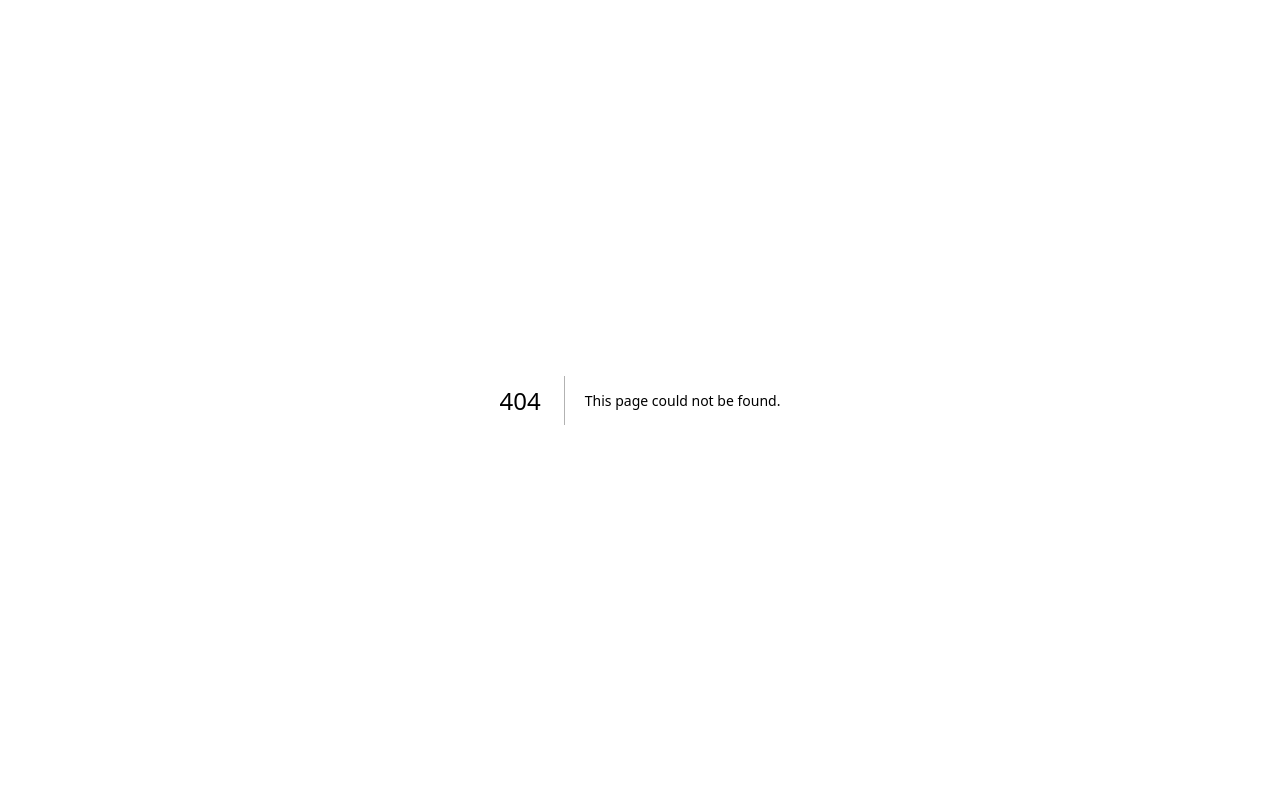
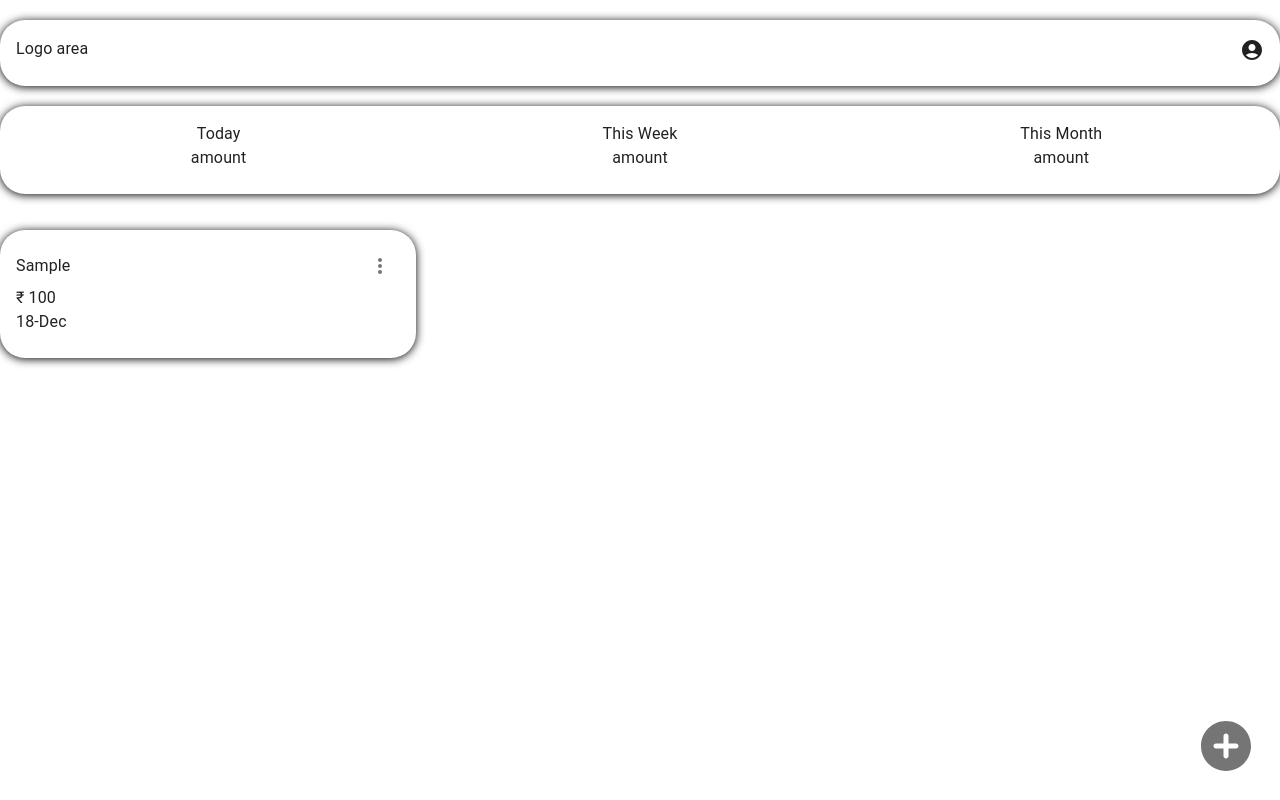
Before and after one commit to Satyaveerjaligama/manage-expenses-frontend, a Next.js app: page /personal-expenses in a window 1280 px wide. Before the commit this address had no page. Built offline with nearby package versions, Linux system fonts and the light colour scheme.

Commit message:
Added personal expenses page and other components

```diff
--- a/app/home/page.tsx
+++ b/app/home/page.tsx
@@ -1,8 +1,11 @@
 "use client";
+import Header from "@/components/Header";
 import { Card, CardActionArea, Typography } from "@mui/material";
 
 const HomePage = () => {
   return (
+    <>
+      <Header />
       <div
         className="w-4/5 absolute top-2/4 left-2/4 flex flex-row justify-around"
         style={{ transform: "translate(-50%, -50%)" }}
@@ -18,6 +21,7 @@ const HomePage = () => {
           </CardActionArea>
         </Card>
       </div>
+    </>
   );
 };
 
--- /dev/null
+++ b/app/personal-expenses/ExpenseModal.tsx
@@ -0,0 +1,69 @@
+"use client";
+import Box from "@mui/material/Box";
+import Typography from "@mui/material/Typography";
+import Modal from "@mui/material/Modal";
+import { Button, TextField } from "@mui/material";
+import { EXPENSE_MODAL_TYPES } from "@/utils/constants";
+
+const style = {
+  position: "absolute",
+  top: "50%",
+  left: "50%",
+  transform: "translate(-50%, -50%)",
+  width: "40%",
+  bgcolor: "background.paper",
+  boxShadow: 24,
+  p: 4,
+  borderRadius: "25px",
+};
+
+interface ExpenseModalProps {
+  open: boolean;
+  // eslint-disable-next-line @typescript-eslint/no-explicit-any
+  handleClose: any;
+  modalType: string;
+}
+
+const ExpenseModal = (props: ExpenseModalProps) => {
+  const { open, handleClose, modalType } = props;
+
+  return (
+    <div>
+      <Modal
+        open={open}
+        onClose={handleClose}
+        aria-labelledby="modal-modal-title"
+        aria-describedby="modal-modal-description"
+      >
+        <Box sx={style}>
+          <Typography id="modal-modal-title" variant="h6" component="h2">
+            {modalType === EXPENSE_MODAL_TYPES.add
+              ? "Add Expense"
+              : "Edit Expense"}
+          </Typography>
+          <TextField label="Label" fullWidth className="!mt-3" />
+          <TextField label="Amount" fullWidth className="!mt-3" />
+          <TextField label="Category" fullWidth className="!mt-3" />
+          <TextField label="Payment Method" fullWidth className="!mt-3" />
+          <TextField label="Date" fullWidth className="!mt-3" />
+          {modalType === EXPENSE_MODAL_TYPES.add ? (
+            <Button variant="contained" className="!mt-7" fullWidth>
+              Add
+            </Button>
+          ) : (
+            <div className="!mt-7">
+              <Button variant="outlined" fullWidth>
+                Delete
+              </Button>
+              <Button variant="contained" className="!mt-3" fullWidth>
+                Update
+              </Button>
+            </div>
+          )}
+        </Box>
+      </Modal>
+    </div>
+  );
+};
+
+export default ExpenseModal;
--- /dev/null
+++ b/app/personal-expenses/PersonalExpenseCard.tsx
@@ -0,0 +1,31 @@
+import { Card, CardContent, IconButton, Typography } from "@mui/material";
+import MoreVertRoundedIcon from "@mui/icons-material/MoreVertRounded";
+import { EXPENSE_MODAL_TYPES } from "@/utils/constants";
+
+interface PersonalExpenseCardProps {
+  label: string;
+  amount: number | string;
+  date: string;
+  // eslint-disable-next-line @typescript-eslint/no-explicit-any
+  handleOpen: any;
+}
+
+const PersonalExpenseCard = (props: PersonalExpenseCardProps) => {
+  const { label, amount, date, handleOpen } = props;
+  return (
+    <Card>
+      <CardContent>
+        <div className="flex justify-between items-center">
+          <Typography>{label}</Typography>
+          <IconButton onClick={() => handleOpen(EXPENSE_MODAL_TYPES.edit)}>
+            <MoreVertRoundedIcon />
+          </IconButton>
+        </div>
+        <Typography>&#8377; {amount}</Typography>
+        <Typography>{date}</Typography>
+      </CardContent>
+    </Card>
+  );
+};
+
+export default PersonalExpenseCard;
--- /dev/null
+++ b/app/personal-expenses/SummarySection.tsx
@@ -0,0 +1,31 @@
+import { Card, CardContent, Grid, Typography } from "@mui/material";
+
+const SummarySection = () => {
+  return (
+    <Card className="mt-5">
+      <CardContent>
+        <Grid
+          container
+          rowSpacing={2}
+          columnSpacing={2}
+          className="items-center text-center"
+        >
+          <Grid item xs={12} md={4}>
+            <Typography>Today</Typography>
+            <Typography>amount</Typography>
+          </Grid>
+          <Grid item xs={12} md={4}>
+            <Typography>This Week</Typography>
+            <Typography>amount</Typography>
+          </Grid>
+          <Grid item xs={12} md={4}>
+            <Typography>This Month</Typography>
+            <Typography>amount</Typography>
+          </Grid>
+        </Grid>
+      </CardContent>
+    </Card>
+  );
+};
+
+export default SummarySection;
--- /dev/null
+++ b/app/personal-expenses/page.tsx
@@ -0,0 +1,49 @@
+"use client";
+import Header from "@/components/Header";
+import SummarySection from "./SummarySection";
+import PersonalExpenseCard from "./PersonalExpenseCard";
+import { Grid, IconButton } from "@mui/material";
+import AddCircleRoundedIcon from "@mui/icons-material/AddCircleRounded";
+import ExpenseModal from "./ExpenseModal";
+import { useState } from "react";
+import { EXPENSE_MODAL_TYPES } from "@/utils/constants";
+
+const PersonalExpensesPage = () => {
+  const [open, setOpen] = useState(false);
+  const [modalType, setModalType] = useState(EXPENSE_MODAL_TYPES.add);
+  const handleOpen = (incomingModalType: string) => {
+    setModalType(incomingModalType);
+    setOpen(true);
+  };
+  const handleClose = () => setOpen(false);
+
+  return (
+    <>
+      <Header />
+      <SummarySection />
+      <Grid container rowSpacing={2} columnSpacing={2} className="!mt-5">
+        <Grid item xs={12} sm={6} md={4}>
+          <PersonalExpenseCard
+            label="Sample"
+            amount={100}
+            date="18-Dec"
+            handleOpen={handleOpen}
+          />
+        </Grid>
+      </Grid>
+      <ExpenseModal
+        open={open}
+        handleClose={handleClose}
+        modalType={modalType}
+      />
+      <IconButton
+        className="!absolute bottom-4 right-4"
+        onClick={() => handleOpen(EXPENSE_MODAL_TYPES.add)}
+      >
+        <AddCircleRoundedIcon className="!text-6xl" />
+      </IconButton>
+    </>
+  );
+};
+
+export default PersonalExpensesPage;
--- /dev/null
+++ b/components/Header.tsx
@@ -0,0 +1,27 @@
+"use client";
+import { Card, CardContent, Grid, Typography } from "@mui/material";
+import AccountCircleRoundedIcon from "@mui/icons-material/AccountCircleRounded";
+
+const Header = () => {
+  return (
+    <Card className="mt-5">
+      <CardContent>
+        <Grid
+          container
+          rowSpacing={2}
+          columnSpacing={2}
+          className="items-center"
+        >
+          <Grid item xs={12} md={6}>
+            <Typography>Logo area</Typography>
+          </Grid>
+          <Grid item xs={12} md={6} className="text-right">
+            <AccountCircleRoundedIcon className="cursor-pointer" />
+          </Grid>
+        </Grid>
+      </CardContent>
+    </Card>
+  );
+};
+
+export default Header;
--- /dev/null
+++ b/store/slices/centralDataSlice.ts
@@ -0,0 +1,13 @@
+import { createSlice } from "@reduxjs/toolkit";
+
+export const centralDataSliceInitialState = {};
+
+const centralDataSlice = createSlice({
+  name: "centralDataSlice",
+  initialState: centralDataSliceInitialState,
+  reducers: {},
+});
+
+export default centralDataSlice.reducer;
+
+export const {} = centralDataSlice.actions;
--- a/store/store.ts
+++ b/store/store.ts
@@ -1,7 +1,10 @@
 import { configureStore } from "@reduxjs/toolkit";
+import centralDataSlice from "@/store/slices/centralDataSlice";
 
 const store = configureStore({
-  reducer: {},
+  reducer: {
+    centralDataSlice,
+  },
 });
 
 export type RootState = ReturnType<typeof store.getState>;
--- a/utils/constants.ts
+++ b/utils/constants.ts
@@ -1 +1,6 @@
 export const PRODUCT_NAME = "Expenses manager";
+
+export const EXPENSE_MODAL_TYPES = {
+  edit: "edit",
+  add: "add",
+};
```
Lines whose indentation alone changed are shown as unchanged.
